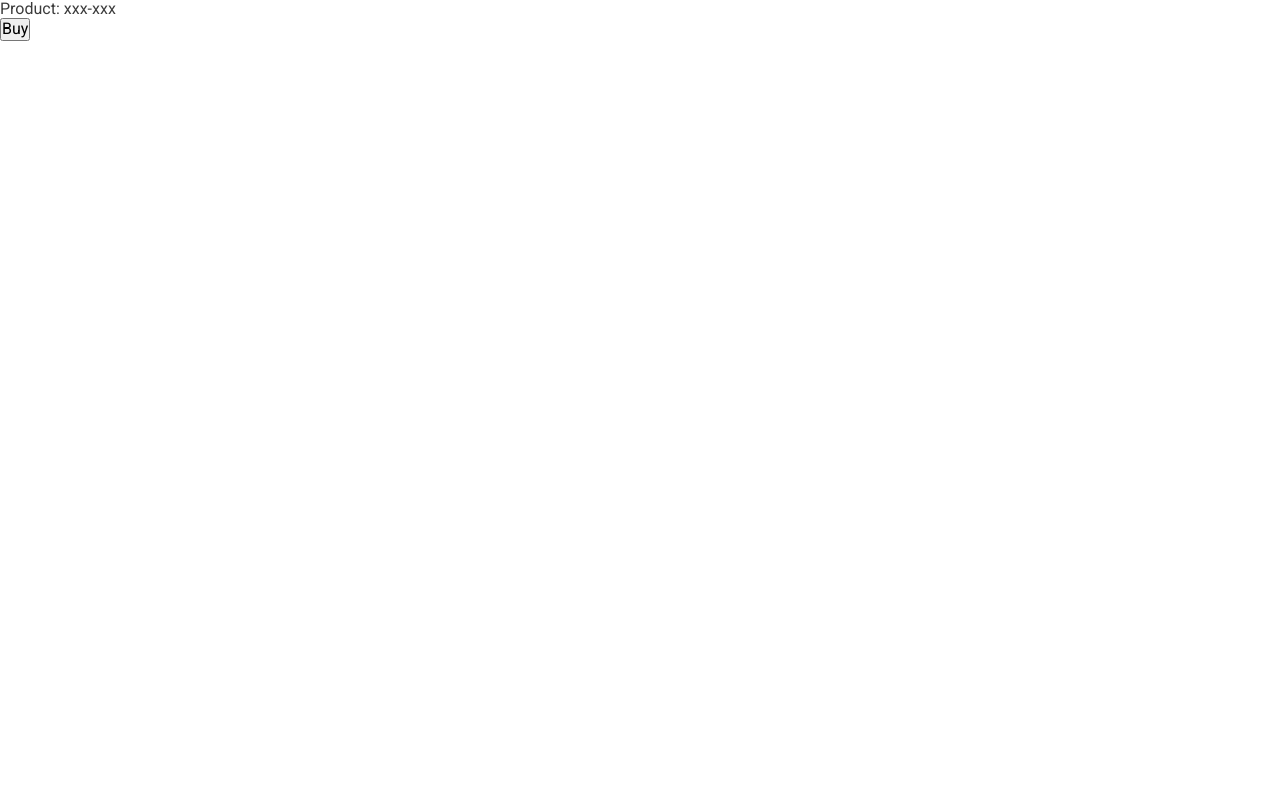
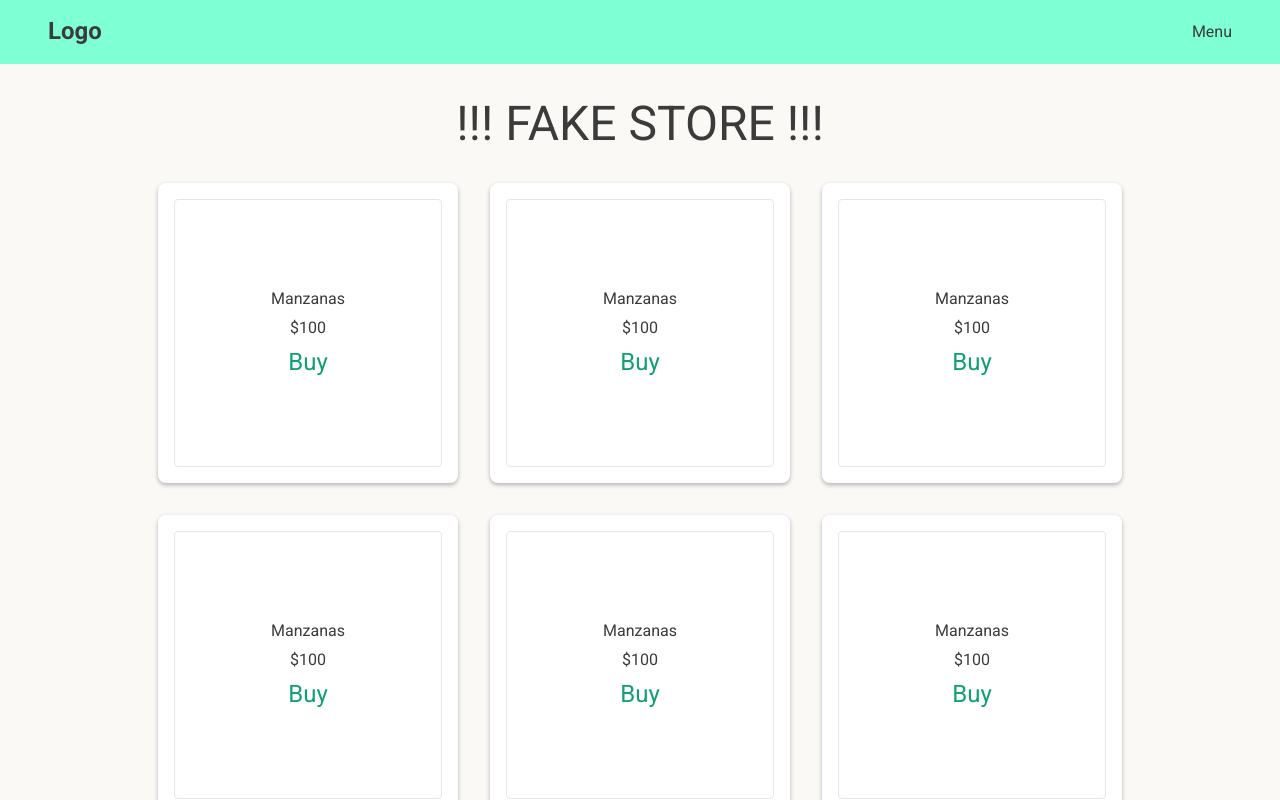
Before and after one commit to pametommasini/paypulp-frontend, a React (Create React App) app: page /fakestore in a window 1280 px wide. Built offline with nearby package versions, Linux system fonts and the light colour scheme.

Commit message:
add styling

```diff
--- a/src/Pages/FakeStore.jsx
+++ b/src/Pages/FakeStore.jsx
@@ -1,3 +1,6 @@
+import DashboardCard from '../Components/DashboardCard'
+import '../Styles/FakeStore.css'
+
 const FakeStore = () => {
   const goToPayment = async () => {
     const sellerInfo = {
@@ -8,11 +11,36 @@ const FakeStore = () => {
     window.location.href = `http://localhost:3000/gateway/${sellerInfo.productUuid}?businessuuid=${sellerInfo.businessUuid}&redirecturl=${sellerInfo.redirectUrl}`
   }
 
+  const fakeItems = () => {
+    const itemsArr = []
+    const element = (
+      <DashboardCard className="fake-prod-card">
+        <div className="fake-inner-card">
+          <div>Manzanas</div>
+          <div>$100</div>
+          <button className="fake-btn" onClick={goToPayment}>
+            Buy
+          </button>
+        </div>
+      </DashboardCard>
+    )
+    for (let i = 0; i < 15; i++) {
+      itemsArr.push(element)
+    }
+    return itemsArr
+  }
+
   return (
-    <div>
-      <div>Product: xxx-xxx</div>
-      <button onClick={goToPayment}>Buy</button>
-    </div>
+    <>
+      <div className="fake-nav">
+        <h2>Logo</h2>
+        <div>Menu</div>
+      </div>
+      <div className="fake-main">
+        <h1 className="fake-title">!!! FAKE STORE !!!</h1>
+        <div className="fake-items-grid">{fakeItems()}</div>
+      </div>
+    </>
   )
 }
 
--- a/src/Services/PaymentGateway.js
+++ b/src/Services/PaymentGateway.js
@@ -2,14 +2,10 @@ import axios from 'axios'
 
 class Gateway {
   static getProduct = async (productUuid) => {
-    // try {
     const res = await axios.get(`${process.env.REACT_APP_BASE_URL}/private/product/${productUuid}`)
     if (res.status === 200) {
       return res
     }
-    // } catch (error) {
-    //   console.log(error);
-    // }
   }
 
   static confirmPayment = async (transactionInfo) => {
--- /dev/null
+++ b/src/Styles/FakeStore.css
@@ -0,0 +1,55 @@
+.fake-nav {
+  display: flex;
+  justify-content: space-between;
+  align-items: center;
+  background-color: aquamarine;
+  height: 3rem;
+  padding: 2rem 3rem;
+}
+
+.fake-main {
+  padding: 0rem 4rem;
+  display: flex;
+  flex-direction: column;
+  align-items: center;
+  background-color: #faf9f6;
+  height: 100vh;
+  overflow: scroll;
+}
+
+.fake-title {
+  padding: 2rem 0;
+  font-size: 3rem;
+  font-weight: 400;
+}
+
+.fake-prod-card {
+  width: 300px;
+  height: 300px;
+  background-color: #fff;
+  border-radius: 0.5rem;
+}
+
+.fake-inner-card {
+  height: 100%;
+  display: flex;
+  flex-direction: column;
+  justify-content: center;
+  gap: .7rem;
+  align-items: center;
+}
+
+.fake-btn {
+  border: none;
+  background-color: #ffffff00;
+  color: rgb(17, 161, 113);
+  font-size: 1.5rem;
+}
+
+.fake-items-grid {
+  display: flex;
+  width: 100%;
+  flex-wrap: wrap;
+  justify-content: center;
+  gap: 2rem;
+}
```
